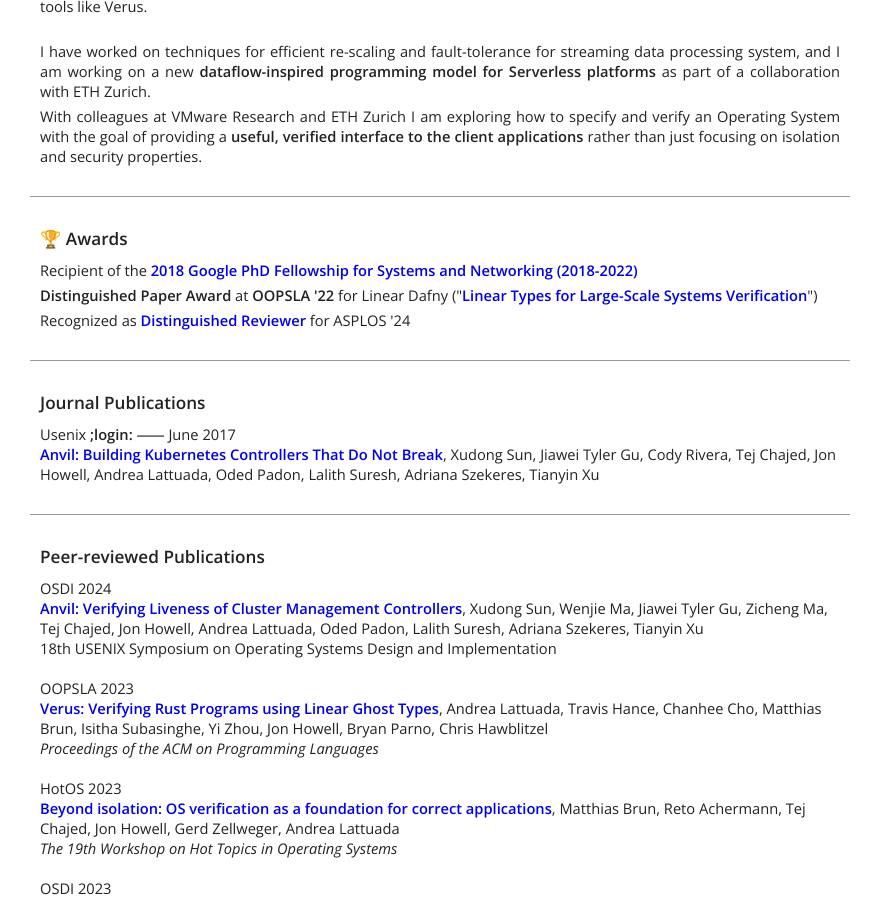
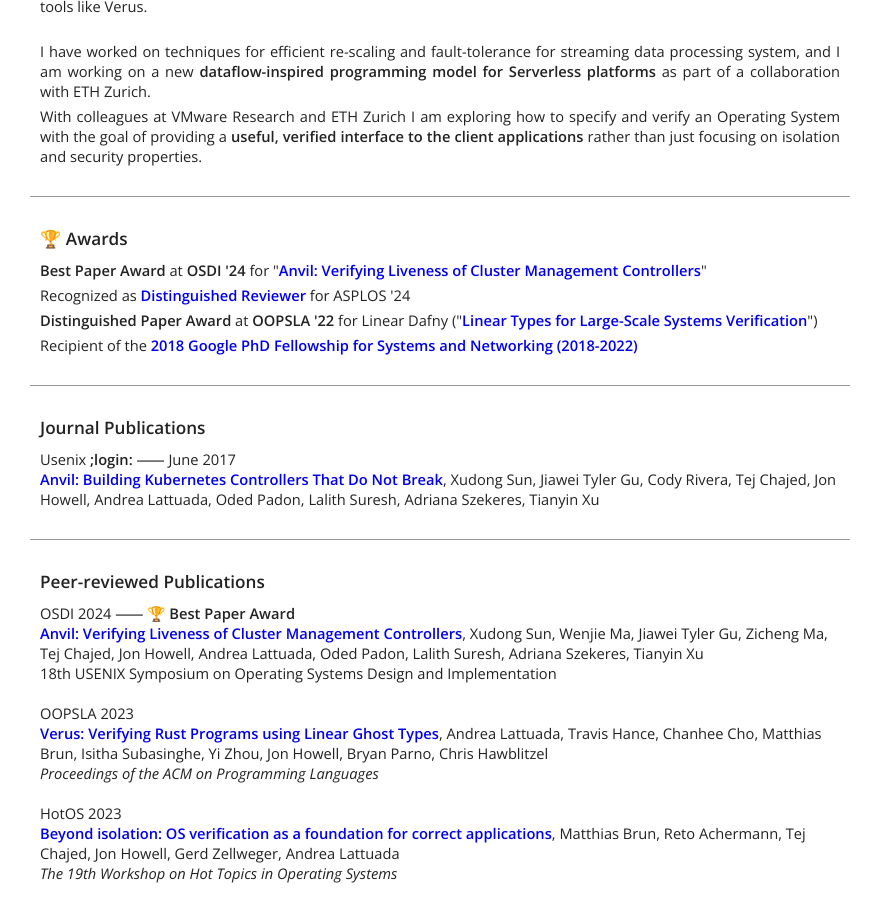
Before and after one commit to utaal/utaal.github.io, a Jekyll site: the page built from index.html, in a window 1280 px wide and 900 px high, scrolled down 773 px. Shown: the whole window, without its empty margins (0-883 px from the left). Built offline with Jekyll 4.4.1, drawn with Linux system fonts in a browser that asks for light colours; nearby versions of some CDN libraries; some of the changed text lies outside the part shown.

Commit message:
Awards, PC update

```diff
--- a/index.html
+++ b/index.html
@@ -63,9 +63,10 @@
         <div class="main relative card">
           <h3>🏆 Awards</h3>
           <ul class="awards">
+            <li><b>Best Paper Award</b> at <b>OSDI '24</b> for "<a href="https://www.usenix.org/conference/osdi24/presentation/sun-xudong" class="paper-title">Anvil: Verifying Liveness of Cluster Management Controllers</a>"</li>
+            <li>Recognized as <b><a href="https://www.asplos-conference.org/asplos2024/distinguished-reviewers/">Distinguished Reviewer</a></b> for ASPLOS '24</li>
+            <li><b>Distinguished Paper Award</b> at <b>OOPSLA '22</b> for Linear Dafny ("<a href="https://doi.org/10.1145/3527313" class="paper-title">Linear Types for Large-Scale Systems Verification</a>")</li>
             <li>Recipient of the <a href="https://research.google/blog/announcing-the-2018-google-phd-fellows-for-north-america-europe-and-the-middle-east/?m=1"><b>2018 Google PhD Fellowship for Systems and Networking (2018-2022)</b></a></li>
-            <li><b>Distinguished Paper Award</b> at <b>OOPSLA '22</b> for Linear Dafny ("<a href="https://doi.org/10.1145/3527313" class="paper-title">Linear Types for Large-Scale Systems Verification</a>")</li>
-            <li>Recognized as <b><a href="https://www.asplos-conference.org/asplos2024/distinguished-reviewers/">Distinguished Reviewer</a></b> for ASPLOS '24</li>
         </div>
         <div class="main relative card">
           <h3>Journal Publications</h3>
@@ -80,7 +81,7 @@
           <h3>Peer-reviewed Publications</h3>
           <ul class="resume">
             <li>
-                <div class="publication-year">OSDI 2024</div>
+                <div class="publication-year">OSDI 2024 ⸺<span style="font-weight: bold"> 🏆 Best Paper Award</span></div>
                 <div><a href="https://www.usenix.org/conference/osdi24/presentation/sun-xudong" class="paper-title">Anvil: Verifying Liveness of Cluster Management Controllers</a>, Xudong Sun, Wenjie Ma, Jiawei Tyler Gu, Zicheng Ma, Tej Chajed, Jon Howell, Andrea Lattuada, Oded Padon, Lalith Suresh, Adriana Szekeres, Tianyin Xu</div>
                 <div style="display: inline-block" class="publication-location">18th USENIX Symposium on Operating Systems Design and Implementation</div>
             </li>
@@ -144,6 +145,9 @@
         <div class="main relative card">
           <h3>Peer-review Service</h3>
           <ul class="resume-compact ul-service">
+            <li>
+              <div>OSDI '25 − Program Committee (accepted invite)</div>
+            </li>
             <li>
               <div><a href="https://www.usenix.org/conference/nsdi25">ASPLOS '25</a> − External Review Committee</div>
             </li>
```
